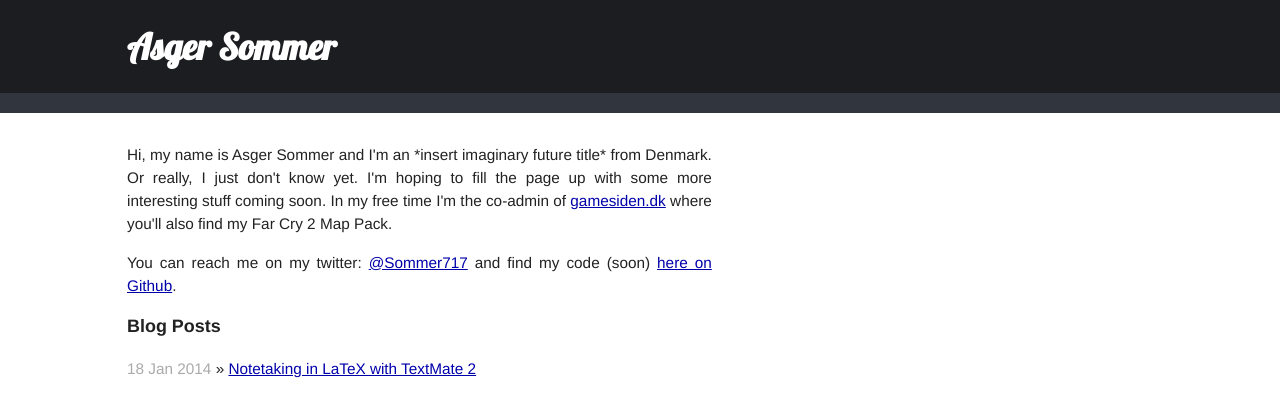
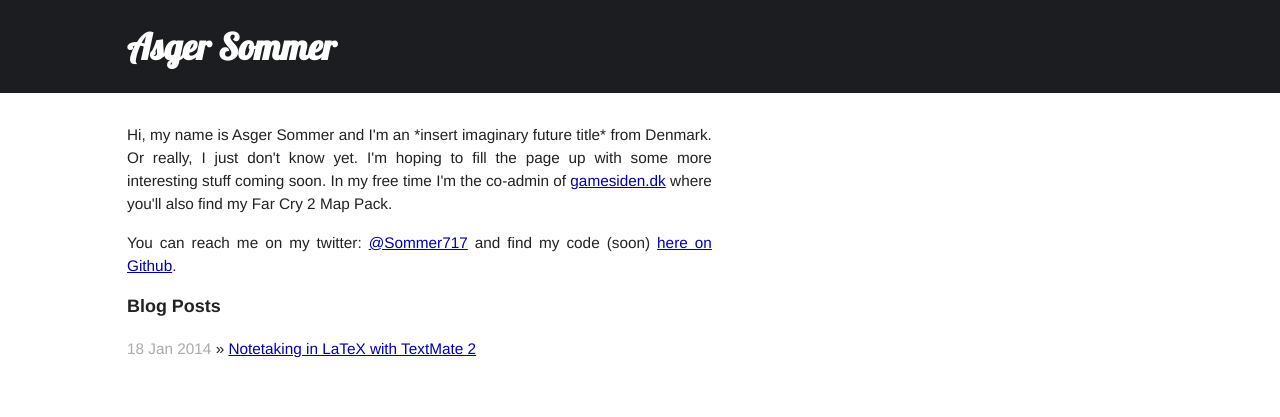
Before and after one commit to AsgerSommer/asgersommer.github.io, a Jekyll site: the page built from index.html, in a window 1280 px wide. Shown: the top 417 px of the page. Built offline with Jekyll 4.4.1, drawn with Linux system fonts in a browser that asks for light colours; some web fonts are replaced; Markdown is read by kramdown in place of the engine named in the settings.

Commit message:
disabled the grey header border

```diff
--- a/css/main.css
+++ b/css/main.css
@@ -110,7 +110,7 @@ textarea {
 }
 
 .header-container {
-    border-bottom: 20px solid #31353D;
+    /* border-bottom: 20px solid #31353D; */
 }
 
 .footer-container,
```
